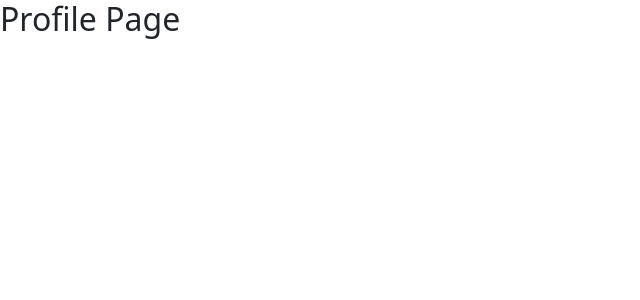
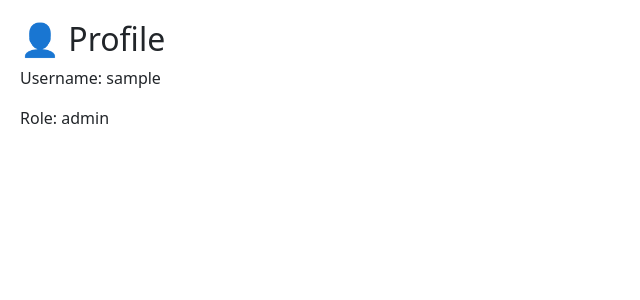
Before and after one commit to Sumanth-Teja99/medchain-frontend, a React (Create React App) app: page /profile in a window 1280 px wide. Shown: the top 300 px of the page, without its empty margins (0-640 px from the left). Built offline with nearby package versions, Linux system fonts and the light colour scheme; sample sign-in values are in the browser's storage.

Commit message:
fix role routing issue

```diff
--- a/src/App.js
+++ b/src/App.js
@@ -13,15 +13,12 @@ import Settings from "./pages/Settings";
 
 function App() {
 
-  // 🔐 Protect routes
   const ProtectedRoute = ({ children, role }) => {
     const userRole = localStorage.getItem("role");
 
-    if (!userRole) {
-      return <Navigate to="/" />;
-    }
+    if (!userRole) return <Navigate to="/" />;
 
-    if (role && userRole !== role) {
+    if (role && userRole.toLowerCase() !== role.toLowerCase()) {
       return <Navigate to="/" />;
     }
 
@@ -32,12 +29,10 @@ function App() {
     <BrowserRouter>
       <Routes>
 
-        {/* 🟢 PUBLIC ROUTES */}
         <Route path="/" element={<SelectRole />} />
         <Route path="/login/:role" element={<Login />} />
         <Route path="/register" element={<Register />} />
 
-        {/* 🟢 PATIENT ROUTES */}
         <Route
           path="/patient"
           element={
@@ -47,7 +42,6 @@ function App() {
           }
         />
 
-        {/* 🟢 DOCTOR ROUTES */}
         <Route
           path="/doctor"
           element={
@@ -57,7 +51,6 @@ function App() {
           }
         />
 
-        {/* 🟢 COMMON ROUTES (BOTH CAN USE) */}
         <Route
           path="/chat"
           element={
--- a/src/pages/Chat.js
+++ b/src/pages/Chat.js
@@ -1,7 +1,12 @@
 import React from "react";
 
 function Chat() {
-  return <h2>Chat Page</h2>;
+  return (
+    <div style={{ padding: "20px" }}>
+      <h2>💬 Chat</h2>
+      <p>Chat system coming soon...</p>
+    </div>
+  );
 }
 
 export default Chat;
--- a/src/pages/Profile.js
+++ b/src/pages/Profile.js
@@ -1,7 +1,13 @@
 import React from "react";
 
 function Profile() {
-  return <h2>Profile Page</h2>;
+  return (
+    <div style={{ padding: "20px" }}>
+      <h2>👤 Profile</h2>
+      <p>Username: {localStorage.getItem("username")}</p>
+      <p>Role: {localStorage.getItem("role")}</p>
+    </div>
+  );
 }
 
 export default Profile;
--- a/src/pages/Settings.js
+++ b/src/pages/Settings.js
@@ -1,7 +1,12 @@
 import React from "react";
 
 function Settings() {
-  return <h2>Settings Page</h2>;
+  return (
+    <div style={{ padding: "20px" }}>
+      <h2>⚙️ Settings</h2>
+      <p>Settings coming soon...</p>
+    </div>
+  );
 }
 
 export default Settings;
```
